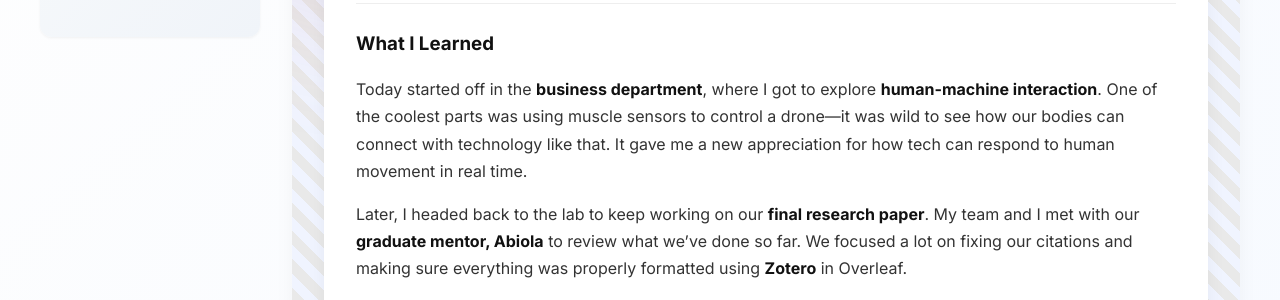
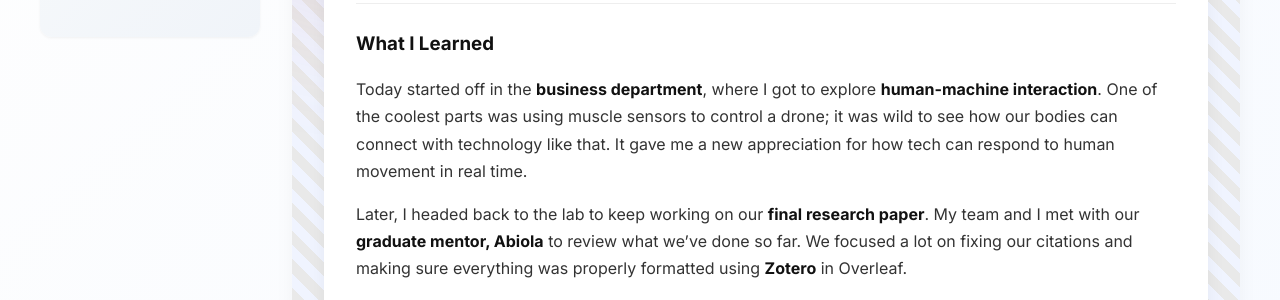
Before and after one commit to wisdomagbeve01/wisdomagbeve01.github.io, a Jekyll site: the page built from _posts/2025-07-25-day-44.md, in a window 1280 px wide. Shown: the part 298-598 px from the top of the page. Built offline with Jekyll 4.4.1, drawn with Linux system fonts in a browser that asks for light colours.

Commit message:
Update 2025-07-25-day-44.md

```diff
--- a/_posts/2025-07-25-day-44.md
+++ b/_posts/2025-07-25-day-44.md
@@ -7,7 +7,7 @@ permalink: /day44.html
 tags: ["Research Paper", "Overleaf", "Zotero", "Final Presentation", "Teamwork", "Human-Machine Interaction"]
 
 what_i_learned: |
-  Today started off in the **business department**, where I got to explore **human-machine interaction**. One of the coolest parts was using muscle sensors to control a drone—it was wild to see how our bodies can connect with technology like that. It gave me a new appreciation for how tech can respond to human movement in real time.
+  Today started off in the **business department**, where I got to explore **human-machine interaction**. One of the coolest parts was using muscle sensors to control a drone; it was wild to see how our bodies can connect with technology like that. It gave me a new appreciation for how tech can respond to human movement in real time.
 
   Later, I headed back to the lab to keep working on our **final research paper**. My team and I met with our **graduate mentor, Abiola** to review what we’ve done so far. We focused a lot on fixing our citations and making sure everything was properly formatted using **Zotero** in Overleaf.
 
```
